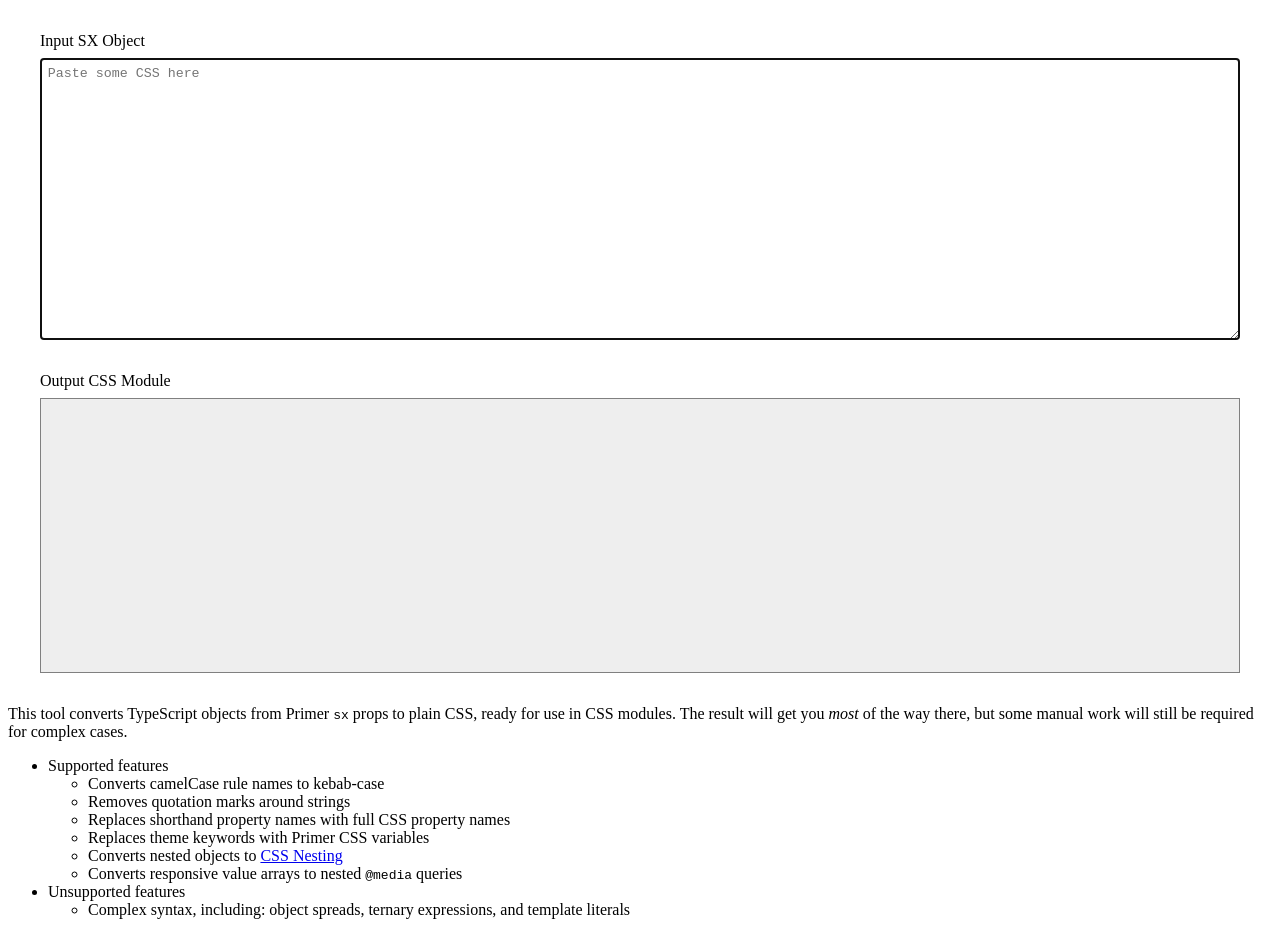
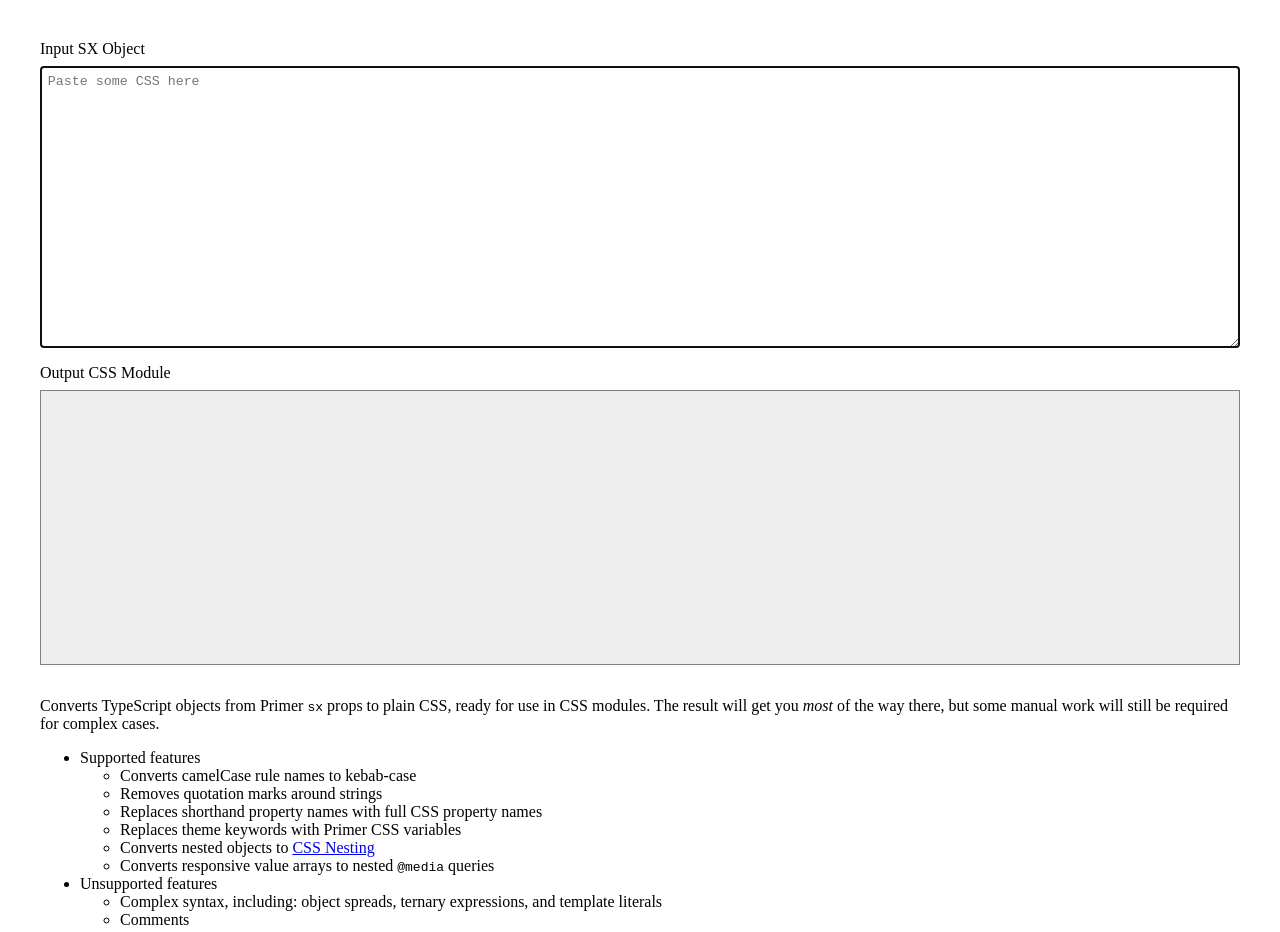
Before and after one commit to iansan5653/primer-sx-to-css-converter, a website built with webpack: page index.html in a window 1280 px wide. Built offline with nearby package versions, Linux system fonts and the light colour scheme.

Commit message:
Improve styling

```diff
--- a/index.html
+++ b/index.html
@@ -23,7 +23,7 @@
   </div>
 
   <article id="description">
-    <p>This tool converts TypeScript objects from Primer <code>sx</code> props to plain CSS, ready for use in CSS
+    <p>Converts TypeScript objects from Primer <code>sx</code> props to plain CSS, ready for use in CSS
       modules. The result will get you <em>most</em> of the way there, but some manual work will still be required for
       complex cases.
 
@@ -45,6 +45,7 @@
 
         <ul>
           <li>Complex syntax, including: object spreads, ternary expressions, and template literals</li>
+          <li>Comments</li>
         </ul>
       </li>
     </ul>
--- a/src/index.ts
+++ b/src/index.ts
@@ -95,8 +95,10 @@ inputElement.addEventListener("input", () => {
   const inputTs = `const _ = ${inputElement.value}`;
 
   const sourceFile = new tsUtils.ChildWalker(
-    ts.createSourceFile("input.ts", inputTs, ts.ScriptTarget.ESNext, true)
+    ts.createSImproveourceFile("input.ts", inputTs, ts.ScriptTarget.ESNext, true)
   );
+
+  sourceFile.debug();
 
   const objectExpression =
     sourceFile.children[0]?.children[0]?.children[0]?.children[1]?.sourceNode;
--- a/styles.css
+++ b/styles.css
@@ -1,8 +1,14 @@
+body {
+  padding: 2em;
+  display: flex;
+  flex-direction: column;
+  gap: 1em;
+}
+
 .formcontrol {
   display: flex;
   flex-direction: column;
   gap: 0.5em;
-  margin: 2em;
 }
 
 #input,
```
